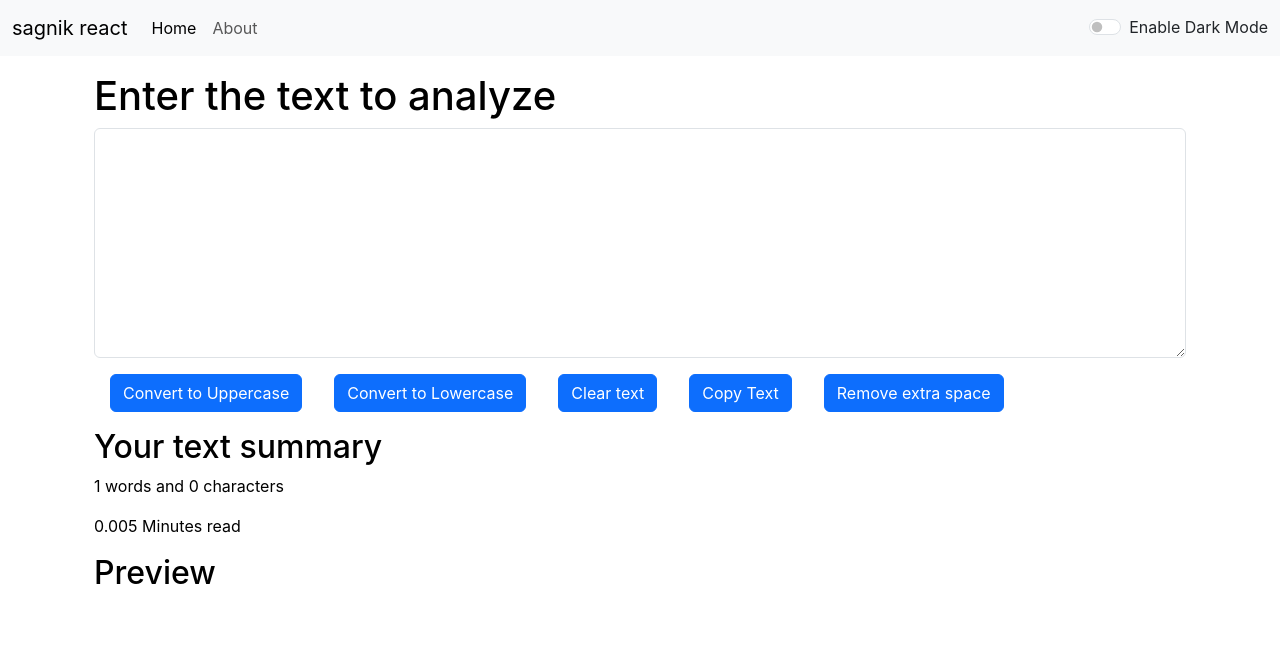
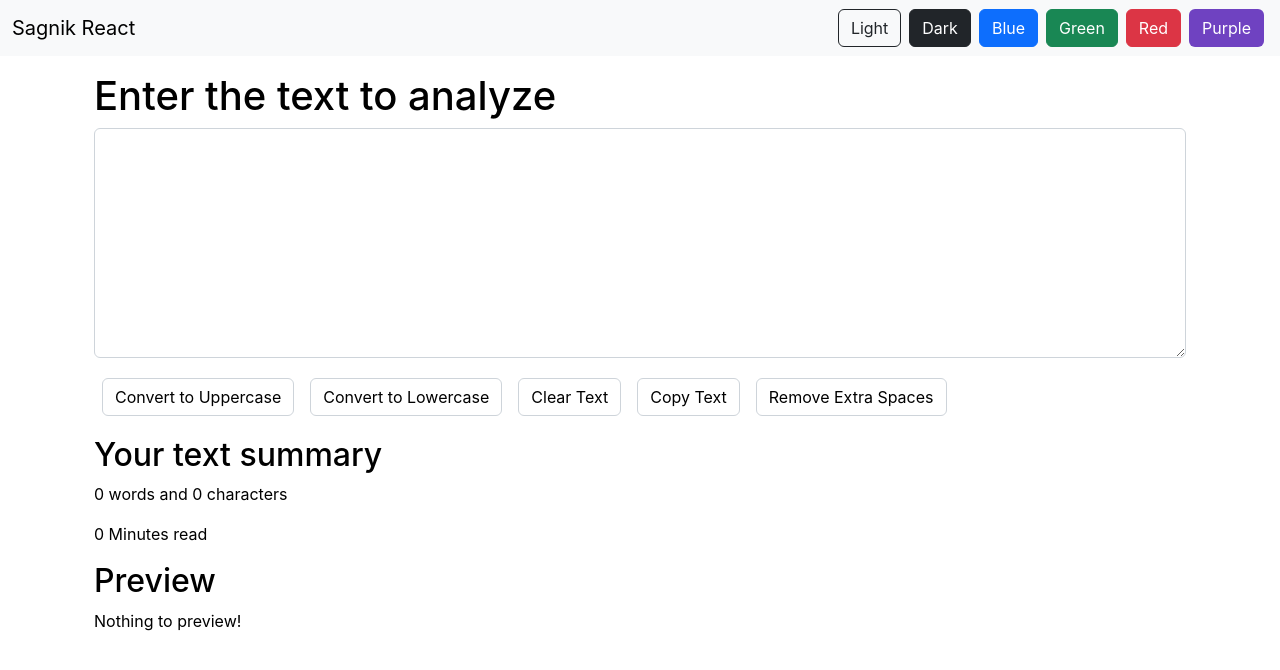
Before and after one commit to Pan-thre/textutils, a React (Create React App) app: page / in a window 1280 px wide. Shown: the top 670 px of the page. Built offline with nearby package versions, Linux system fonts and the light colour scheme.

Commit message:
some changes and dard mode with multiple option and dismissal alar massage what time maintion function

```diff
--- a/public/index.html
+++ b/public/index.html
@@ -7,7 +7,7 @@
     <meta name="theme-color" content="#000000" />
     <meta
       name="description"
-      content="Web site created using create-react-app"
+      content="Tuxtutilis is autility which can be used to manipulate your text in the way you want"
     />
     <link rel="apple-touch-icon" href="%PUBLIC_URL%/logo192.png" />
 
--- a/src/App.js
+++ b/src/App.js
@@ -1,35 +1,59 @@
-
-
 import './App.css';
+import Alert from './components/Alert';
 // import About from './components/About';
 import Navbar from './components/Navbar';
 import TextForm from './components/TextForm';
-import React, {useState} from 'react';
-
+import React, { useState } from 'react';
 
 function App() {
-  const [mode, setMode] = useState('light');
-  const toggleMode =()=>{
-    if(mode === 'light'){
-      setMode('dark')
-      document.body.style.backgroundColor ='grey';
+  const [mode, setMode] = useState('light'); // 'light', 'dark', 'blue', 'green', etc.
+  const [alert, setAlert] = useState(null);
+
+  const showAlert = (message, type) => {
+    setAlert({ msg: message, type: type });
+    setTimeout(() => {
+      setAlert(null);
+    }, 2000);
+  };
+
+  const changeMode = (selectedMode) => {
+    let backgroundColor;
+    switch (selectedMode) {
+      case 'dark':
+        backgroundColor = '#343a40';
+        break;
+      case 'blue':
+        backgroundColor = '#0d6efd';
+        break;
+      case 'green':
+        backgroundColor = '#198754';
+        break;
+      case 'red':
+        backgroundColor = '#dc3545';
+        break;
+      case 'purple':
+        backgroundColor = '#6f42c1';
+        break;
+      default:
+        backgroundColor = 'white';
     }
-    else{
-      setMode('light')
-      document.body.style.backgroundColor ='white';
-    }
-  }
+
+    document.body.style.backgroundColor = backgroundColor;
+    setMode(selectedMode);
+    showAlert(`${selectedMode.charAt(0).toUpperCase() + selectedMode.slice(1)} mode has been enabled!`, 'success');
+    document.title = `React App - ${selectedMode.charAt(0).toUpperCase() + selectedMode.slice(1)} Mode`;
+  };
+
   return (
     <>
-      <Navbar title="sagnik react"  mode ={mode} toggleMode={toggleMode}/>
+      <Navbar title="Sagnik React" mode={mode} changeMode={changeMode} />
+      <Alert alert={alert} />
       <div className="container my-3">
-        <TextForm heading="Enter the text to analyze" mode={mode}/>
-       {/* <About/> */}
-
-     </div>
+        <TextForm showAlert={showAlert} heading="Enter the text to analyze" mode={mode} />
+        {/* <About/> */}
+      </div>
     </>
   );
 }
 
-
 export default App;
--- /dev/null
+++ b/src/components/Alert.js
@@ -0,0 +1,18 @@
+import React from 'react'
+
+function Alert(props) {
+    const capitalize =(word)=>{
+        const lower = word.toLowerCase();
+        return lower.charAt(0).toUpperCase() + lower.slice(1);
+    }
+  return (
+
+ props.alert && <div className={`alert alert-${props.alert.type}alert-dismissible fade show`} role="alert">
+ <strong>{capitalize(props.alert.type)}</strong>{props.alert.msg}
+
+</div>
+
+  )
+}
+
+export default Alert
--- a/src/components/Navbar.js
+++ b/src/components/Navbar.js
@@ -1,44 +1,19 @@
-import React from 'react'
-import PropTypes from 'prop-types'
+import React from 'react';
 
 export default function Navbar(props) {
   return (
-  <nav className={`navbar navbar-expand-lg navbar-${props.mode} bg-${props.mode} `}>
-        <div className="container-fluid">
-          <a className="navbar-brand" href="/">{props.title}</a>
-          <button className="navbar-toggler" type="button" data-bs-toggle="collapse" data-bs-target="#navbarSupportedContent" aria-controls="navbarSupportedContent" aria-expanded="false" aria-label="Toggle navigation">
-            <span className="navbar-toggler-icon"></span>
-          </button>
-          <div className="collapse navbar-collapse" id="navbarSupportedContent">
-            <ul className="navbar-nav me-auto mb-2 mb-lg-0">
-              <li className="nav-item">
-                <a className="nav-link active" aria-current="page" href="/">Home</a>
-              </li>
-              <li className="nav-item">
-                <a className="nav-link" href="/">About</a>
-              </li>
-            </ul>
-            {/* <form className="d-flex" role="search">
-              <input className="form-control me-2" type="search" placeholder="Search" aria-label="Search" />
-              <button className="btn btn-outline-primary" type="submit">Search</button>
-            </form> */}
-            <div className={`form-check form-switch text-${props.mode==='light'?'dark':'light'}`}>
-              <input className="form-check-input"  onClick={props.toggleMode} type="checkbox" id="flexSwitchCheckDefault"/>
-              <label className="form-check-label" htmlFor="flexSwitchCheckDefault">Enable Dark Mode</label>
-            </div>
-          </div>
+    <nav className={`navbar navbar-expand-lg navbar-${props.mode === 'light' ? 'light' : 'dark'} bg-${props.mode}`}>
+      <div className="container-fluid">
+        <a className="navbar-brand" href="/">{props.title}</a>
+        <div className="d-flex ms-auto">
+          <button className="btn btn-outline-dark mx-1" onClick={() => props.changeMode('light')}>Light</button>
+          <button className="btn btn-dark mx-1" onClick={() => props.changeMode('dark')}>Dark</button>
+          <button className="btn btn-primary mx-1" onClick={() => props.changeMode('blue')}>Blue</button>
+          <button className="btn btn-success mx-1" onClick={() => props.changeMode('green')}>Green</button>
+          <button className="btn btn-danger mx-1" onClick={() => props.changeMode('red')}>Red</button>
+          <button className="btn btn-purple mx-1" onClick={() => props.changeMode('purple')} style={{ backgroundColor: '#6f42c1', color: 'white' }}>Purple</button>
         </div>
-      </nav>
-  )
+      </div>
+    </nav>
+  );
 }
-
-
-Navbar.propTypes = {
-  title: PropTypes.string.isRequired,
- aboutText: PropTypes.string.isRequired,
-}
-
-Navbar.defaultProps = {
-  title: "settitle here",
-  aboutText: "About text here"
-};
--- a/src/components/TextForm.js
+++ b/src/components/TextForm.js
@@ -1,59 +1,100 @@
-import React, {useState} from 'react'
-
+import React, { useState } from 'react';
 
 export default function TextForm(props) {
-  const handleUpClick = ()=>{
+  const handleUpClick = () => {
     let newText = text.toUpperCase();
-    setText(newText)
-  }
-  const handleLoClick = () =>{
+    setText(newText);
+    props.showAlert("Converted to Uppercase!", "success");
+  };
+
+  const handleLoClick = () => {
     let newText = text.toLowerCase();
-    setText(newText)
-  }
-  const handleClearClick = () =>{
+    setText(newText);
+    props.showAlert("Converted to Lowercase!", "success");
+  };
+
+  const handleClearClick = () => {
     let newText = '';
-    setText(newText)
-  }
+    setText(newText);
+    props.showAlert("Text Cleared!", "success");
+  };
 
-  const handleOnChange = (event)=>{
-    setText(event.target.value)
-  }
-  const handleCopy = () =>{
-    console.log("I am copy");
-    var text = document.getElementById("myBox");
-    text.select();
-    text.setSelectionRange(0, 9999);
-    navigator.clipboard.writeText(text.value);
+  const handleOnChange = (event) => {
+    setText(event.target.value);
+  };
 
-  }
-
+  const handleCopy = () => {
+    var textElem = document.getElementById("myBox");
+    textElem.select();
+    textElem.setSelectionRange(0, 9999);
+    navigator.clipboard.writeText(textElem.value);
+    props.showAlert("Copied to Clipboard!", "success");
+  };
 
   const handleExtraSpaces = () => {
     let newText = text.split(/[ ]+/);
-    setText(newText.join(" "))
-  }
+    setText(newText.join(" "));
+    props.showAlert("Removed extra spaces!", "success");
+  };
 
-     const [text,setText] =useState('');
+  const [text, setText] = useState('');
+
+  // Dynamic styling based on mode
+  const getStyle = () => {
+    switch (props.mode) {
+      case 'dark':
+        return { backgroundColor: '#343a40', color: 'white', border: '1px solid #495057' };
+      case 'blue':
+        return { backgroundColor: '#0d6efd', color: 'white', border: '1px solid #0a58ca' };
+      case 'green':
+        return { backgroundColor: '#198754', color: 'white', border: '1px solid #146c43' };
+      case 'red':
+        return { backgroundColor: '#dc3545', color: 'white', border: '1px solid #b02a37' };
+      case 'purple':
+        return { backgroundColor: '#6f42c1', color: 'white', border: '1px solid #5936a1' };
+      default:
+        return { backgroundColor: 'white', color: 'black', border: '1px solid #ced4da' };
+    }
+  };
+
   return (
     <>
-     <div className="container" style={{color: props.mode==='dark'?'white':'black'}} >
-      <h1>{props.heading}</h1>
+      <div className="container" style={{ color: getStyle().color }}>
+        <h1>{props.heading}</h1>
         <div className="mb-3">
-  <textarea className="form-control" value={text}  onChange={handleOnChange} style={{backgroundColor: props.mode==='dark'?'gray':'white'}} id="myBox" rows="9"></textarea>
-</div>
-    <button className="btn btn-primary mx-3" onClick={handleUpClick} >Convert to Uppercase</button>
-    <button className="btn btn-primary mx-3" onClick={handleLoClick} >Convert to Lowercase</button>
-    <button className="btn btn-primary mx-3" onClick={handleClearClick} >Clear text</button>
-    <button className="btn btn-primary mx-3" onClick={handleCopy} >Copy Text</button>
-    <button className="btn btn-primary mx-3" onClick={handleExtraSpaces} >Remove extra space</button>
-    </div>
-    <div className="container my-3" style={{color: props.mode==='dark'?'white':'black'}} >
-      <h2> Your text summary</h2>
-      <p>{text.split(" ").length} words and {text.length} characters</p>
-      <p> {0.005 * text.split(" ").length} Minutes read</p>
-      <h2>Preview</h2>
-      <p>{text}</p>
+          <textarea
+            className="form-control"
+            value={text}
+            onChange={handleOnChange}
+            style={{ ...getStyle(), transition: '0.3s ease' }}
+            id="myBox"
+            rows="9"
+          ></textarea>
+        </div>
+        <button className="btn mx-2 my-1" style={getStyle()} onClick={handleUpClick}>
+          Convert to Uppercase
+        </button>
+        <button className="btn mx-2 my-1" style={getStyle()} onClick={handleLoClick}>
+          Convert to Lowercase
+        </button>
+        <button className="btn mx-2 my-1" style={getStyle()} onClick={handleClearClick}>
+          Clear Text
+        </button>
+        <button className="btn mx-2 my-1" style={getStyle()} onClick={handleCopy}>
+          Copy Text
+        </button>
+        <button className="btn mx-2 my-1" style={getStyle()} onClick={handleExtraSpaces}>
+          Remove Extra Spaces
+        </button>
+      </div>
+
+      <div className="container my-3" style={{ color: getStyle().color }}>
+        <h2>Your text summary</h2>
+        <p>{text.trim().split(/\s+/).filter((element) => element.length !== 0).length} words and {text.length} characters</p>
+        <p>{0.005 * text.trim().split(/\s+/).filter((element) => element.length !== 0).length} Minutes read</p>
+        <h2>Preview</h2>
+        <p>{text.length > 0 ? text : "Nothing to preview!"}</p>
       </div>
     </>
- )
+  );
 }
```
